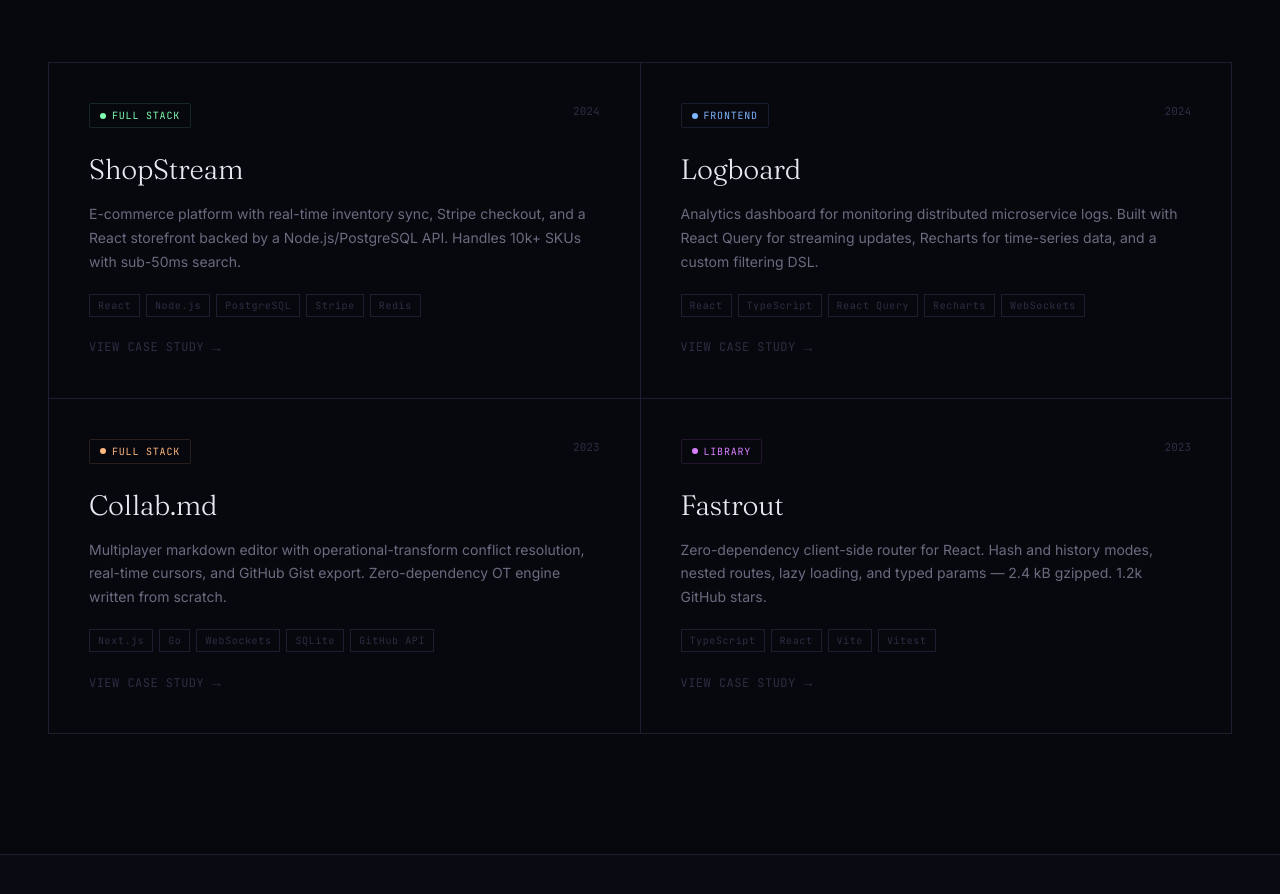
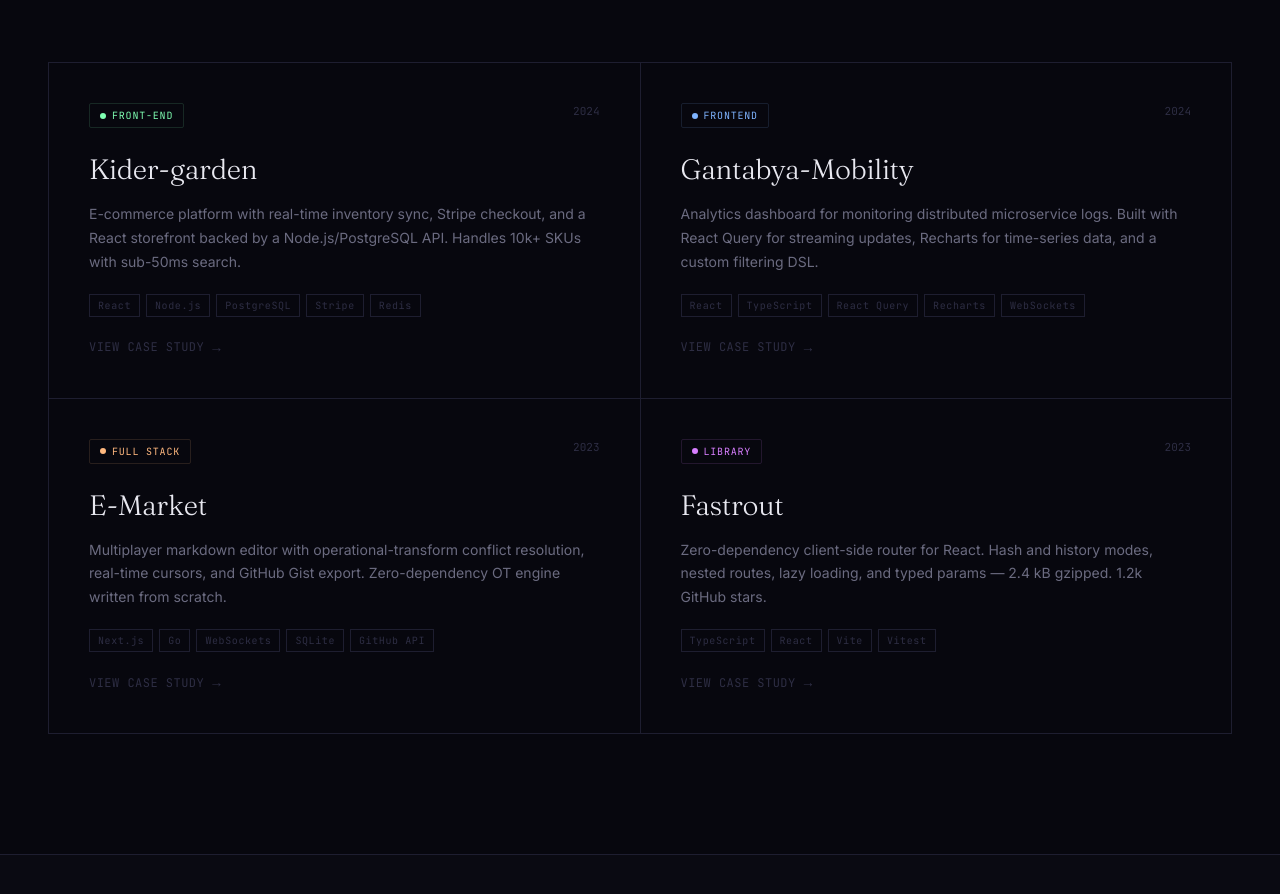
Before and after one commit to sujitshahi/PORTFOLIO, a Next.js app: page / in a window 1280 px wide. Shown: the part 1027-1921 px from the top of the page. Built offline with nearby package versions, Linux system fonts and the light colour scheme.

Commit message:
changes in project title

```diff
--- a/src/app/components/ProjectsSection.tsx
+++ b/src/app/components/ProjectsSection.tsx
@@ -5,8 +5,8 @@
 const projects = [
   {
     id: 1,
-    title: 'ShopStream',
-    tag: 'Full Stack',
+    title: 'Kider-garden',
+    tag: 'Front-End',
     year: '2024',
     description:
       'E-commerce platform with real-time inventory sync, Stripe checkout, and a React storefront backed by a Node.js/PostgreSQL API. Handles 10k+ SKUs with sub-50ms search.',
@@ -16,7 +16,7 @@
   },
   {
     id: 2,
-    title: 'Logboard',
+    title: 'Gantabya-Mobility',
     tag: 'Frontend',
     year: '2024',
     description:
@@ -27,7 +27,7 @@
   },
   {
     id: 3,
-    title: 'Collab.md',
+    title: 'E-Market',
     tag: 'Full Stack',
     year: '2023',
     description:
```
Also changed, not shown: src/app/page.tsx (+0 -58 lines).
